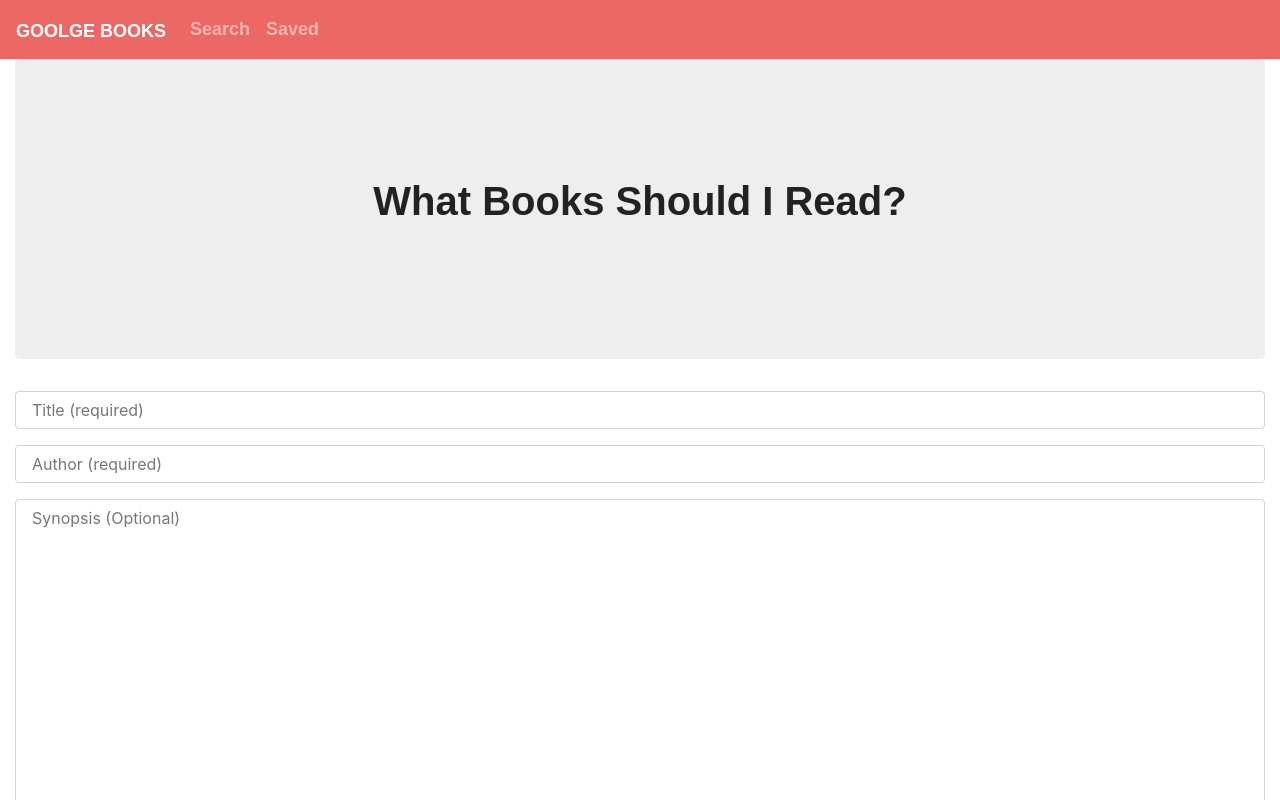
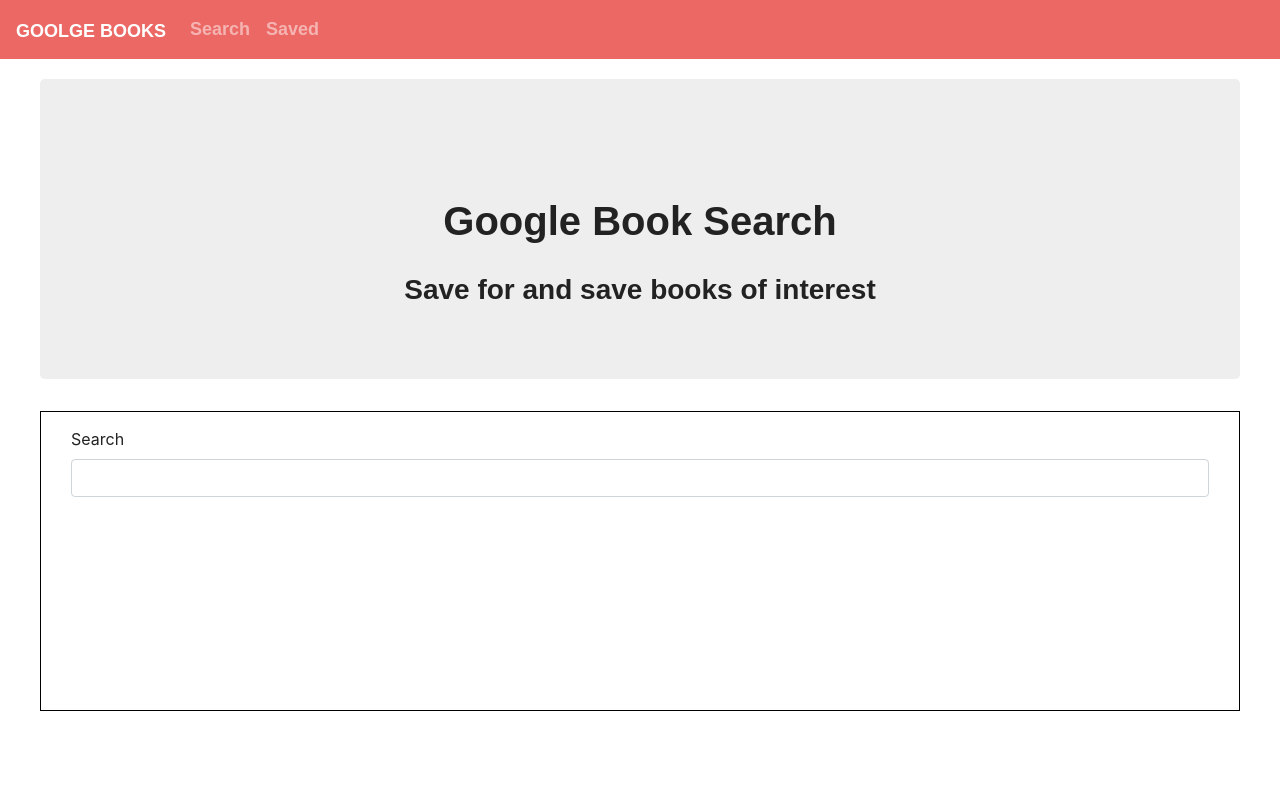
Before and after one commit to ryangautier1/GoogleBookSearch, a React (Create React App) app in the folder client/: page / in a window 1280 px wide. Shown: the top 800 px of the page. Built offline with nearby package versions, Linux system fonts and the light colour scheme; no server answers; a web font is replaced by a local one.

Commit message:
add search form

```diff
--- a/client/src/App.js
+++ b/client/src/App.js
@@ -1,26 +1,26 @@
 import React from "react";
 import { BrowserRouter as Router, Route, Switch } from "react-router-dom";
-import Books from "./pages/Books";
-import Detail from "./pages/Detail";
 import NoMatch from "./pages/NoMatch";
 import Nav from "./components/Nav";
+import Search from './pages/Search';
+import Jumbotron from "./components/Jumbotron";
 
 function App() {
   return (
     <Router>
       <div>
         <Nav />
+        <div style={{ marginLeft: 40, marginRight: 40, marginTop: 20 }} >
+        <Jumbotron />
         <Switch>
-          <Route exact path={["/", "/books"]}>
-            <Books />
-          </Route>
-          <Route exact path="/books/:id">
-            <Detail />
+          <Route exact path={["/", "/search"]}>
+            <Search />
           </Route>
           <Route>
             <NoMatch />
           </Route>
         </Switch>
+        </div>
       </div>
     </Router>
   );
--- a/client/src/components/Jumbotron/index.js
+++ b/client/src/components/Jumbotron/index.js
@@ -1,12 +1,13 @@
 import React from "react";
 
-function Jumbotron({ children }) {
+function Jumbotron() {
   return (
     <div
-      style={{ height: 300, clear: "both", paddingTop: 120, textAlign: "center" }}
-      className="jumbotron"
-    >
-      {children}
+      style={{ height: 300, clear: "both", paddingTop: 120, textAlign: "center"}}
+      className="jumbotron">
+        <h1>Google Book Search</h1>
+        <br/>
+        <h3>Save for and save books of interest</h3>
     </div>
   );
 }
--- /dev/null
+++ b/client/src/components/SearchForm/index.js
@@ -0,0 +1,16 @@
+import React from 'react';
+import './style.css';
+
+
+function SearchForm() {
+  return (
+  <div className="search-form">
+    <div className="form-group">
+    <label for="search-input">Search</label>
+    <input type="email" class="form-control" id="search-input" aria-describedby="search-input"></input>
+    </div>
+  </div>
+  )
+}
+
+export default SearchForm;
--- /dev/null
+++ b/client/src/components/SearchForm/style.css
@@ -0,0 +1,6 @@
+.search-form {
+  height: 300px;
+  width: 100%;
+  border: 1px solid black;
+  padding: 15px 30px;
+}
--- a/client/src/pages/NoMatch.js
+++ b/client/src/pages/NoMatch.js
@@ -7,14 +7,13 @@
     <Container fluid>
       <Row>
         <Col size="md-12">
-          <Jumbotron>
+
             <h1>404 Page Not Found</h1>
             <h1>
               <span role="img" aria-label="Face With Rolling Eyes Emoji">
                 🙄
               </span>
             </h1>
-          </Jumbotron>
         </Col>
       </Row>
     </Container>
--- /dev/null
+++ b/client/src/pages/Search.js
@@ -0,0 +1,15 @@
+import React from 'react';
+import { Link } from "react-router-dom";
+import { Col, Row, Container } from "../components/Grid";
+import { List, ListItem } from "../components/List";
+import { Input, TextArea, FormBtn } from "../components/Form";
+import SearchForm from '../components/SearchForm';
+
+
+function Search() {
+  return (
+    <SearchForm/>
+  )
+}
+
+export default Search;
```
